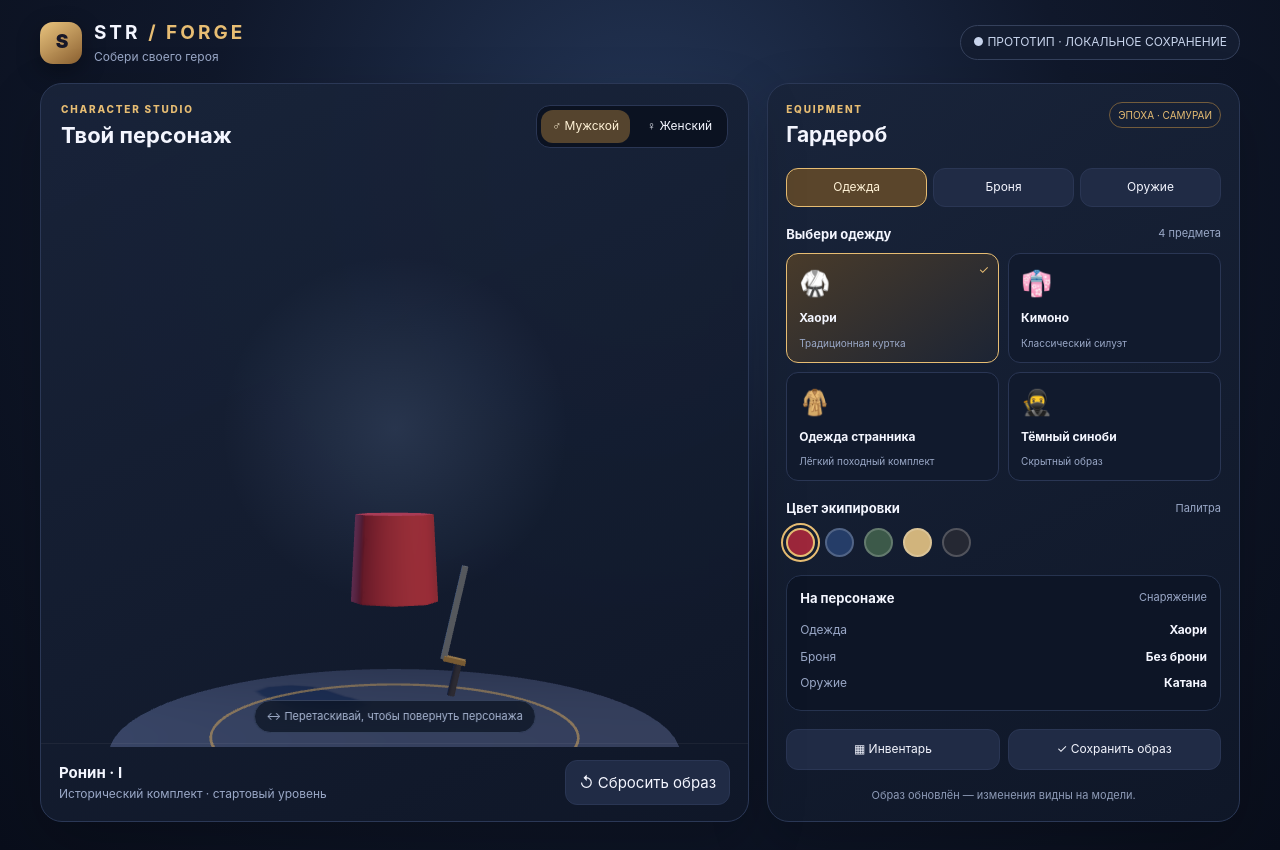
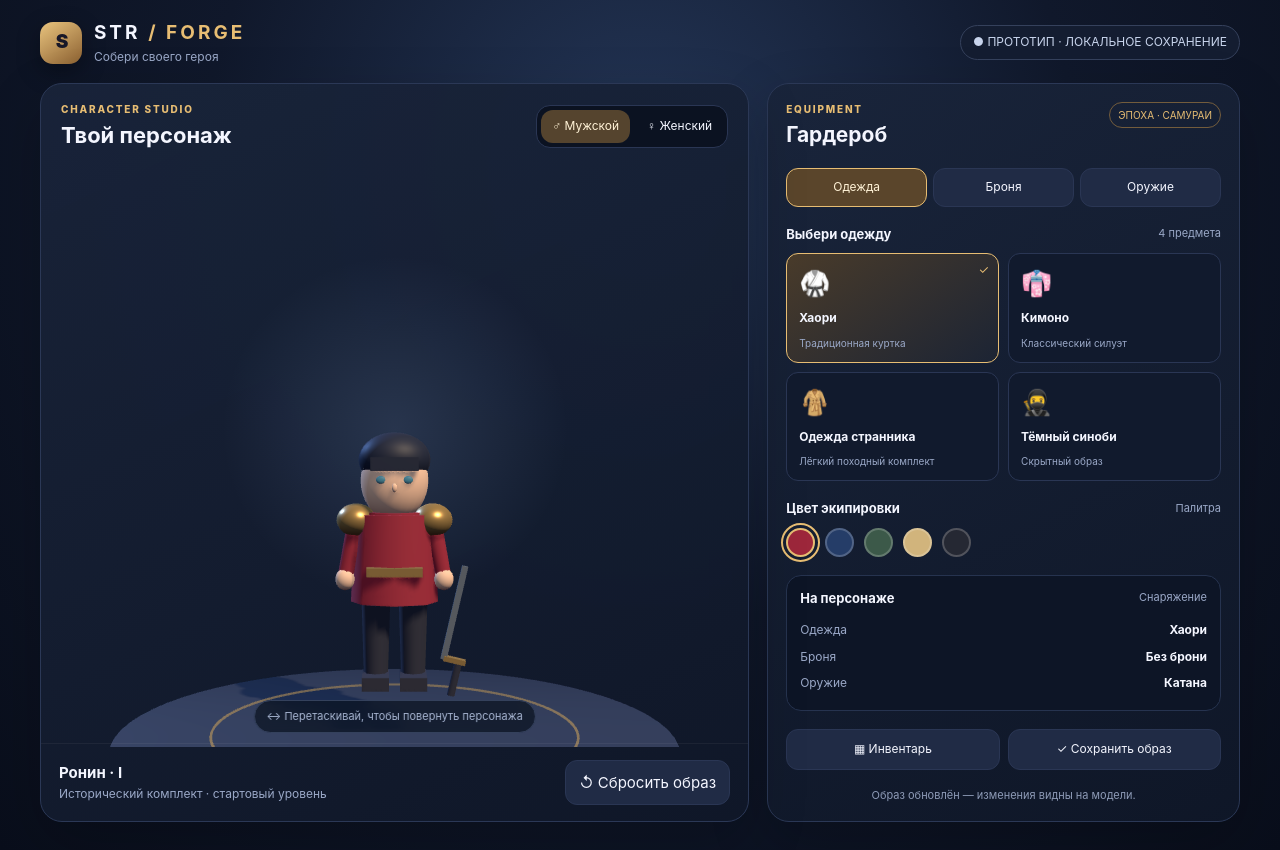
Before and after one commit to oponaiapp-ai/Str, a plain HTML site: page index.html in a window 1280 px wide. Drawn offline with nearby package versions, Linux system fonts and the light colour scheme; animation ran at ten frames a second.

Commit message:
Fix STR character initialization and equipment rebuild

```diff
--- a/index.html
+++ b/index.html
@@ -113,6 +113,7 @@ function addGear(){
  const spear=new THREE.Group();root.add(spear);parts.staff=spear;const shaft=new THREE.Mesh(new THREE.CylinderGeometry(.025,.025,1.55,8),dark);shaft.position.set(-.52,1.45,0);spear.add(shaft);const tip=new THREE.Mesh(new THREE.ConeGeometry(.09,.28,8),steel);tip.position.set(-.52,2.36,0);spear.add(tip);parts.staff.visible=false;
  mesh('shield',new THREE.CylinderGeometry(.34,.34,.10,12),gold,-.52,1.42,.05,1,1,.35);parts.shield.visible=false;
 }
+buildCharacter();
 addGear();
 function renderItems(){const host=document.querySelector('#items');host.innerHTML='';const arr=catalog[tab];document.querySelector('#listTitle').textContent=({clothes:'Выбери одежду',armor:'Выбери защиту',weapon:'Выбери оружие'})[tab];document.querySelector('#count').textContent=arr.length+' предмета';
  arr.forEach(it=>{const b=document.createElement('button');b.className='item'+(state[tab]===it.id?' equipped':'');b.innerHTML='<span class="emoji">'+it.emoji+'</span><b>'+it.name+'</b><small>'+it.desc+'</small>'+(state[tab]===it.id?'<span class="check">✓</span>':'');b.addEventListener('click',()=>{state[tab]=it.id;if(tab==='clothes'){outfitColor=it.id==='dark'?'#252833':it.id==='travel'?'#3c5949':it.id==='kimono'?'#253d68':outfitColor;document.querySelectorAll('.swatch').forEach(s=>s.classList.toggle('active',s.dataset.color===outfitColor))}applySelection();renderItems();});host.appendChild(b)});
@@ -135,13 +136,13 @@ function applySelection(){
 function resize(){const w=canvas.clientWidth,h=canvas.clientHeight;if(!w||!h)return;renderer.setSize(w,h,false);camera.aspect=w/h;camera.position.z=w<500?9.6:8.5;camera.updateProjectionMatrix()}
 const ro=new ResizeObserver(resize);ro.observe(canvas);resize();
 let downX=0;canvas.addEventListener('pointerdown',e=>{dragging=true;lastX=e.clientX;downX=e.clientX;canvas.setPointerCapture(e.pointerId)});canvas.addEventListener('pointermove',e=>{if(!dragging)return;rotation+=(e.clientX-lastX)*.012;lastX=e.clientX;root.rotation.y=rotation});canvas.addEventListener('pointerup',()=>dragging=false);canvas.addEventListener('pointercancel',()=>dragging=false);
-document.querySelectorAll('[data-gender]').forEach(b=>b.addEventListener('click',()=>{gender=b.dataset.gender;document.querySelectorAll('[data-gender]').forEach(x=>x.classList.toggle('active',x===b));buildCharacter();applySelection();document.querySelector('#characterName').textContent=gender==='male'?'Ронин · I':'Ая · I';document.querySelector('#characterSub').textContent=(gender==='male'?'Самурайский образ':'Исторический образ')+' · стартовый уровень'}));
+document.querySelectorAll('[data-gender]').forEach(b=>b.addEventListener('click',()=>{gender=b.dataset.gender;document.querySelectorAll('[data-gender]').forEach(x=>x.classList.toggle('active',x===b));buildCharacter();addGear();applySelection();document.querySelector('#characterName').textContent=gender==='male'?'Ронин · I':'Ая · I';document.querySelector('#characterSub').textContent=(gender==='male'?'Самурайский образ':'Исторический образ')+' · стартовый уровень'}));
 document.querySelectorAll('[data-tab]').forEach(b=>b.addEventListener('click',()=>{tab=b.dataset.tab;document.querySelectorAll('[data-tab]').forEach(x=>x.classList.toggle('active',x===b));renderItems()}));
 document.querySelectorAll('[data-color]').forEach(b=>b.addEventListener('click',()=>{outfitColor=b.dataset.color;document.querySelectorAll('[data-color]').forEach(x=>x.classList.toggle('active',x===b));applySelection()}));
 document.querySelector('#reset').addEventListener('click',()=>{state.clothes='haori';state.armor='none';state.weapon='katana';outfitColor='#9d273b';rotation=0;root.rotation.y=0;document.querySelectorAll('[data-color]').forEach(x=>x.classList.toggle('active',x.dataset.color===outfitColor));applySelection();renderItems();document.querySelector('#notice').textContent='Стартовый образ восстановлен.'});
 document.querySelector('#saveBtn').addEventListener('click',()=>{const saved={gender,state:{...state},outfitColor,rotation};localStorage.setItem('str-character-v1',JSON.stringify(saved));document.querySelector('#notice').textContent='Образ сохранён на этом устройстве.'});
 document.querySelector('#inventoryBtn').addEventListener('click',()=>{document.querySelector('#items').scrollIntoView({behavior:'smooth',block:'center'});document.querySelector('#notice').textContent='Инвентарь открыт — персонаж остаётся на экране.'});
-try{const saved=JSON.parse(localStorage.getItem('str-character-v1')||'null');if(saved){gender=saved.gender||'male';Object.assign(state,saved.state||{});outfitColor=saved.outfitColor||outfitColor;rotation=saved.rotation||0;root.rotation.y=rotation;document.querySelectorAll('[data-gender]').forEach(b=>b.classList.toggle('active',b.dataset.gender===gender));document.querySelectorAll('[data-color]').forEach(b=>b.classList.toggle('active',b.dataset.color===outfitColor));buildCharacter();document.querySelector('#characterName').textContent=gender==='male'?'Ронин · I':'Ая · I'}}catch(e){console.warn('STR save unavailable',e)}
+try{const saved=JSON.parse(localStorage.getItem('str-character-v1')||'null');if(saved){gender=saved.gender||'male';Object.assign(state,saved.state||{});outfitColor=saved.outfitColor||outfitColor;rotation=saved.rotation||0;root.rotation.y=rotation;document.querySelectorAll('[data-gender]').forEach(b=>b.classList.toggle('active',b.dataset.gender===gender));document.querySelectorAll('[data-color]').forEach(b=>b.classList.toggle('active',b.dataset.color===outfitColor));buildCharacter();addGear();document.querySelector('#characterName').textContent=gender==='male'?'Ронин · I':'Ая · I'}}catch(e){console.warn('STR save unavailable',e)}
 renderItems();applySelection();
 function animate(){requestAnimationFrame(animate);ring.rotation.z+=.0015;renderer.render(scene,camera)}animate();
 </script>
```
